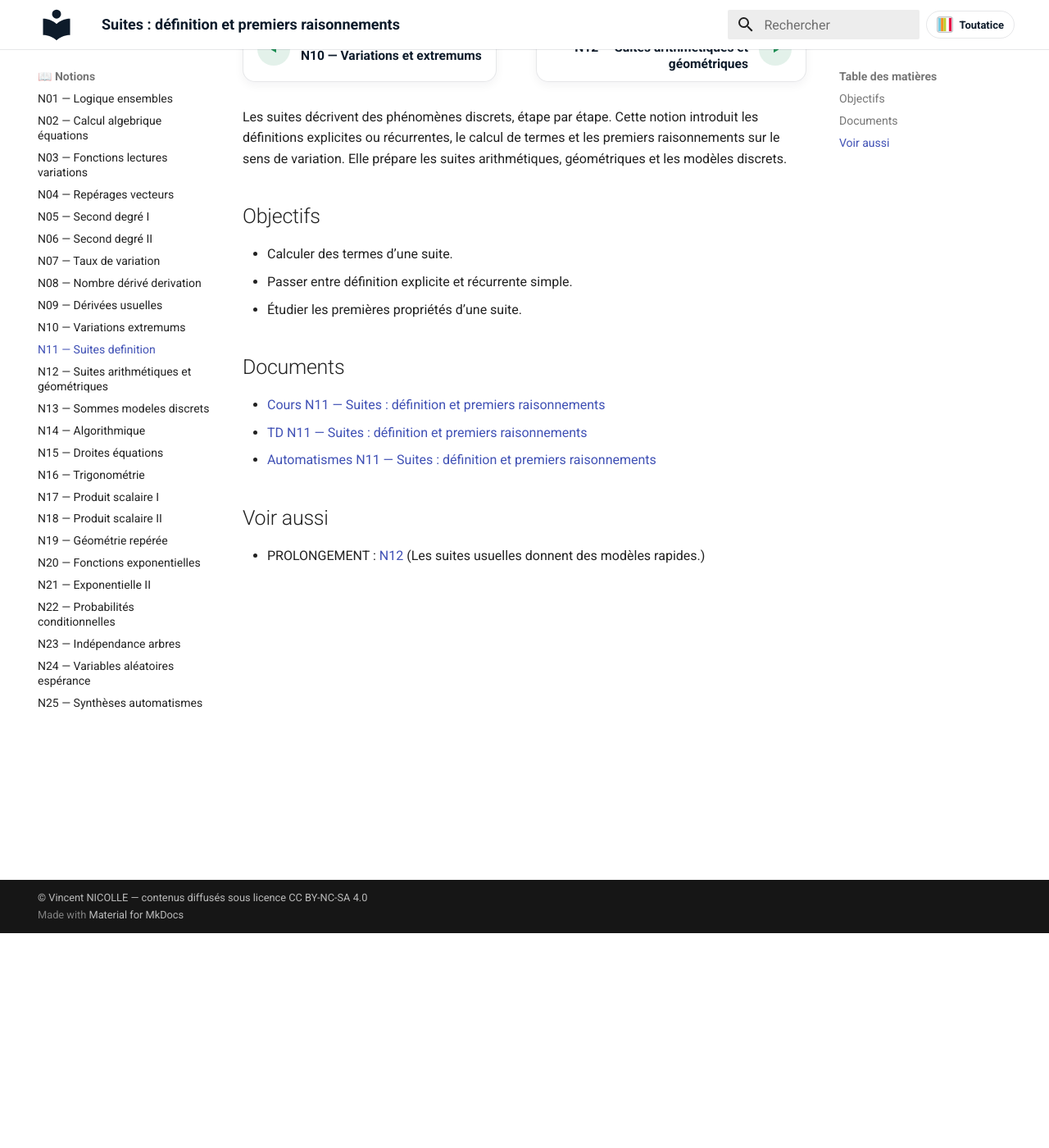
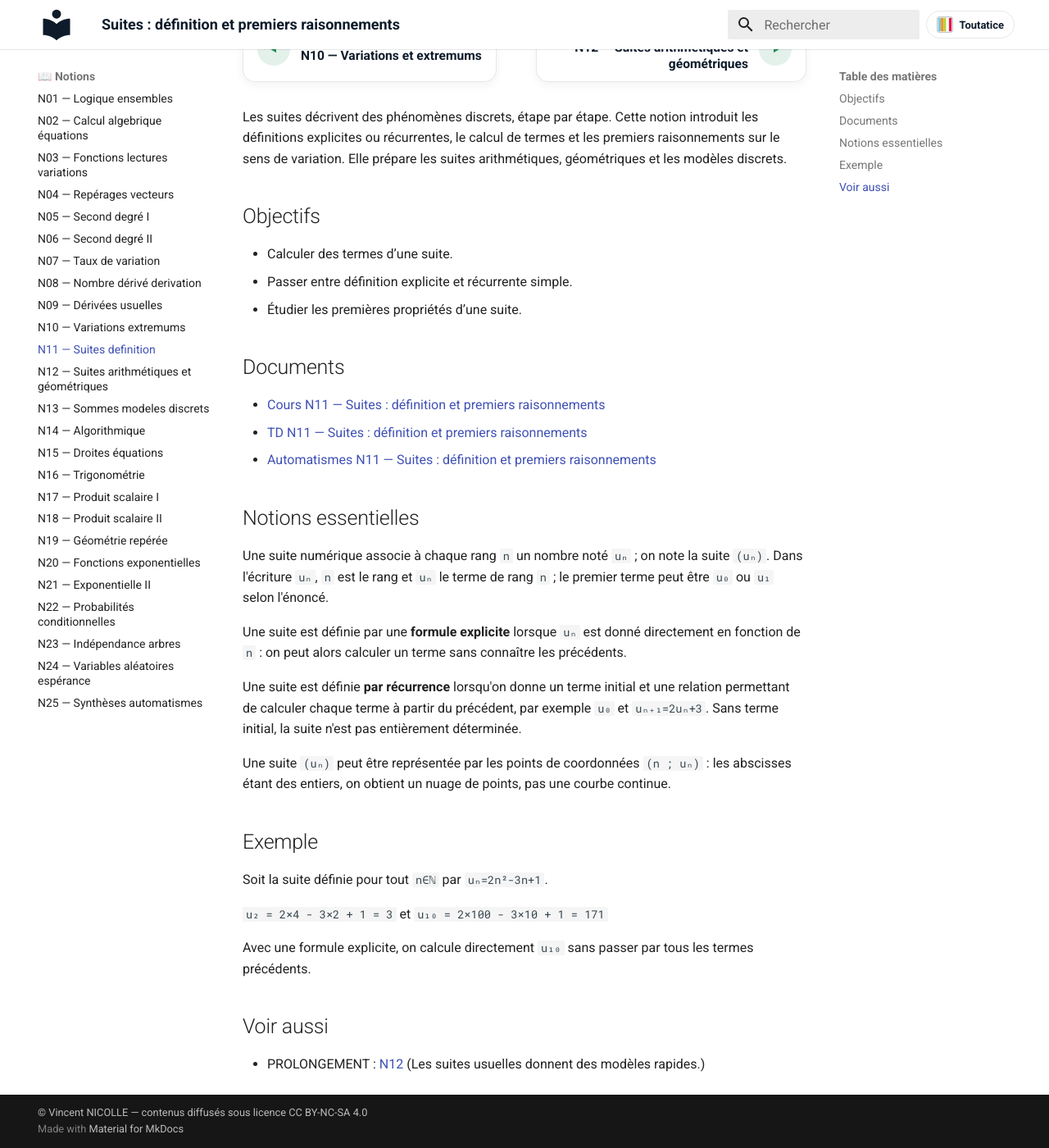
Before and after one commit to vnicolle56610/maths-premiere-specialite, an MkDocs documentation site: the page built from docs/notions/N11-suites-definition.md, in a window 1280 px wide and 1400 px high, scrolled down 262 px. Shown: the whole window at 82% size. Built offline with MkDocs 1.6.1 and Material for MkDocs 9.7.7, drawn with Linux system fonts in a browser that asks for light colours.

Commit message:
content: enrichit les notions N11 à N13 de Première spécialité
Co-Authored-By: Claude Sonnet 5 <noreply@anthropic.com>

```diff
--- a/docs/notions/N11-suites-definition.md
+++ b/docs/notions/N11-suites-definition.md
@@ -28,6 +28,24 @@ Les suites décrivent des phénomènes discrets, étape par étape. Cette notion
 - [Automatismes N11 — Suites : définition et premiers raisonnements](../automatismes/AUTOMATISMES_N11_SUITES_DEFINITION.pdf)
 <!-- AUTO-DOCS:END -->
 
+## Notions essentielles
+
+Une suite numérique associe à chaque rang `n` un nombre noté `uₙ` ; on note la suite `(uₙ)`. Dans l'écriture `uₙ`, `n` est le rang et `uₙ` le terme de rang `n` ; le premier terme peut être `u₀` ou `u₁` selon l'énoncé.
+
+Une suite est définie par une **formule explicite** lorsque `uₙ` est donné directement en fonction de `n` : on peut alors calculer un terme sans connaître les précédents.
+
+Une suite est définie **par récurrence** lorsqu'on donne un terme initial et une relation permettant de calculer chaque terme à partir du précédent, par exemple `u₀` et `uₙ₊₁=2uₙ+3`. Sans terme initial, la suite n'est pas entièrement déterminée.
+
+Une suite `(uₙ)` peut être représentée par les points de coordonnées `(n ; uₙ)` : les abscisses étant des entiers, on obtient un nuage de points, pas une courbe continue.
+
+## Exemple
+
+Soit la suite définie pour tout `n∈ℕ` par `uₙ=2n²-3n+1`.
+
+`u₂ = 2×4 - 3×2 + 1 = 3` et `u₁₀ = 2×100 - 3×10 + 1 = 171`
+
+Avec une formule explicite, on calcule directement `u₁₀` sans passer par tous les termes précédents.
+
 ## Voir aussi
 
 - PROLONGEMENT : [N12](N12-suites-arithmetiques-geometriiques.md) (Les suites usuelles donnent des modèles rapides.)
```
Also changed, not shown: docs/notions/N12-suites-arithmetiques-geometriiques.md (+14 -0 lines), docs/notions/N13-sommes-modeles-discrets.md (+16 -0 lines).
